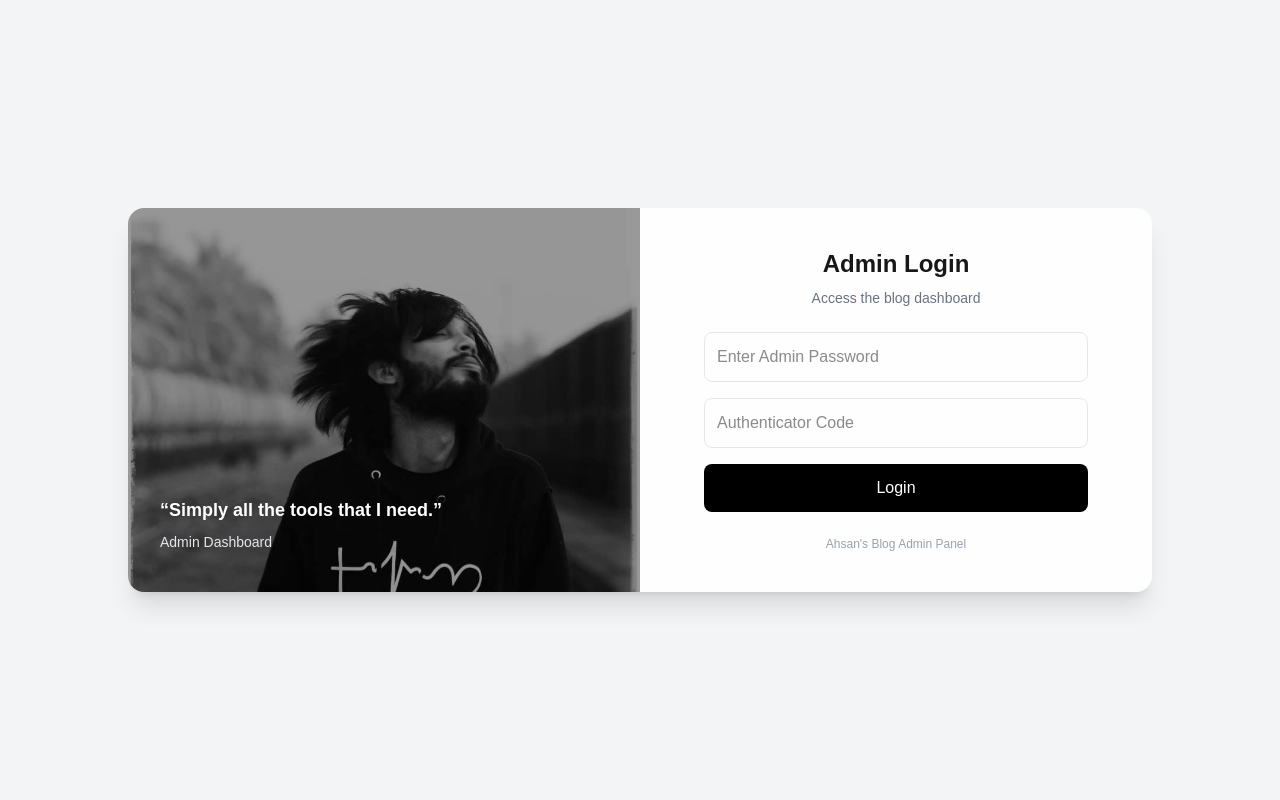
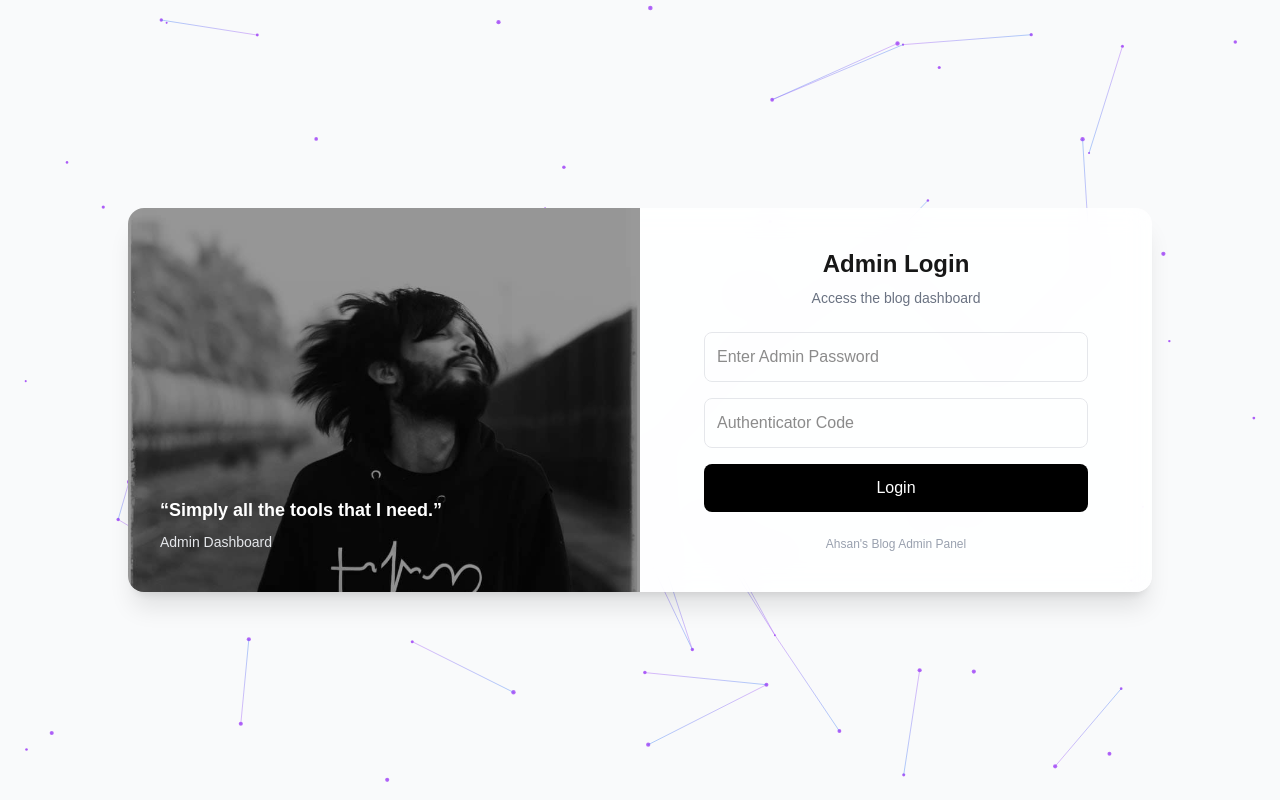
Before and after one commit to Jannat63/my-blog-js-file, a Next.js app: page /admin/login in a window 1280 px wide. Built offline with nearby package versions, Linux system fonts and the light colour scheme.

Commit message:
Login animation fixed

```diff
--- a/app/admin/login/page.tsx
+++ b/app/admin/login/page.tsx
@@ -16,8 +16,13 @@ function ParticleBackground() {
     const c = canvas;
     const context = ctx;
 
-    c.width = window.innerWidth;
-    c.height = window.innerHeight;
+    const resize = () => {
+      c.width = window.innerWidth;
+      c.height = window.innerHeight;
+    };
+
+    resize();
+    window.addEventListener("resize", resize);
 
     const mouse = { x: 0, y: 0 };
 
@@ -132,19 +137,12 @@ function ParticleBackground() {
 
     animate();
 
-    const resize = () => {
-      c.width = window.innerWidth;
-      c.height = window.innerHeight;
-    };
-
-    window.addEventListener("resize", resize);
-
     return () => {
       window.removeEventListener("resize", resize);
     };
   }, []);
 
-  return <canvas ref={canvasRef} className="fixed inset-0 -z-10" />;
+  return <canvas ref={canvasRef} className="fixed inset-0 z-0" />;
 }
 
 export default function LoginPage() {
@@ -183,11 +181,11 @@ export default function LoginPage() {
   };
 
   return (
-    <main className="relative min-h-screen flex items-center justify-center bg-gray-100 p-6">
+    <main className="relative min-h-screen flex items-center justify-center p-6">
 
       <ParticleBackground />
 
-      <div className="w-full max-w-5xl bg-white/85 backdrop-blur-md rounded-2xl shadow-xl overflow-hidden grid md:grid-cols-2">
+      <div className="relative z-10 w-full max-w-5xl bg-white/85 backdrop-blur-md rounded-2xl shadow-xl overflow-hidden grid md:grid-cols-2">
 
         <div className="relative hidden md:block">
 
```
